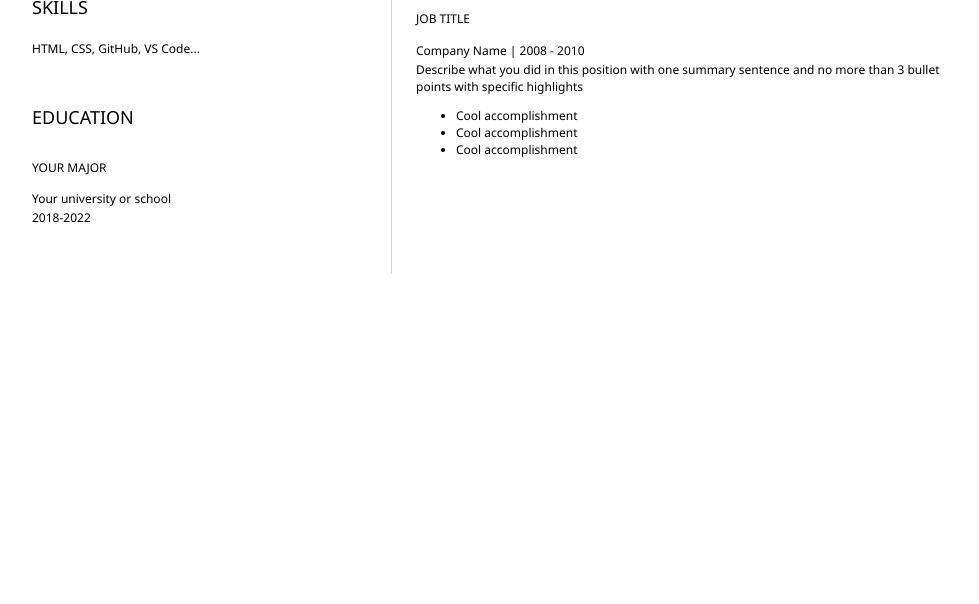
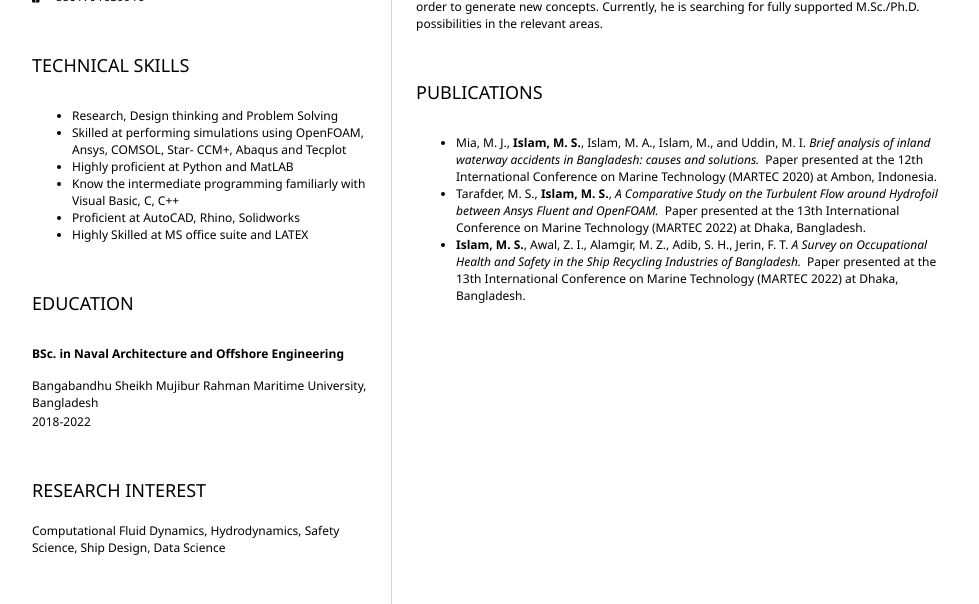
Before and after one commit to shariful-info/shariful-info.github.io, a plain HTML site: page index.html in a window 1280 px wide. Shown: the part 362-966 px from the top of the page, without its empty margins (152-1131 px from the left). Before the commit the page ends 800 px from the top, so only its background shows below. Drawn offline with Linux system fonts and the light colour scheme.

Commit message:
Add resume content

```diff
--- a/index.html
+++ b/index.html
@@ -8,9 +8,9 @@
 	<body>
 		<header id="header">
 			<!-- resume header with your name and title -->
-			<h1>Md. Shariful Islam</h1>
+			<h1>MD. SHARIFUL ISLAM</h1>
 			<hr>
-			FRESH GRADUATE
+			FRESH GRADUATE NAVAL ARCHITECT
 			<hr>
 		</header>
 		<main>
@@ -20,54 +20,87 @@
 					<!-- contact info including social media -->
                     <p>
                         <i class="fa fa-envelope" aria-hidden="true"></i>
-                        <a href="mailto:your-email@example.com">your-email@example.com</a>
+                        <a href="mailto:sharif.naoe@gmail.com">sharif.naoe@gmail.com</a>
                     </p>
                     <p>
-                        <i class="fab fa-github" aria-hidden="true"></i>
-                        <a href="github.com/gh-username">gh-username</a>
+                        <i class="fab fa-facebook" aria-hidden="true"></i>
+                        <a href="https://www.facebook.com/sharif.shariful">Shariful Sharif</a>
                     </p>
                     <p>
                         <i class="fab fa-linkedin" aria-hidden="true"></i>
-                        <a href="linkedin.com/linkedin-username">linkedin-username</a>
+                        <a href="https://www.linkedin.com/in/sharifshariful/">sharifshariful</a>
                     </p>
+                    <p>
+                        <i class="fab fa-researchgate" aria-hidden="true"></i>
+                        <a href="https://www.researchgate.net/profile/Md_Shariful_Islam22">Md. Shariful Islam</a>
+
+                    </p>
+                    <p>
+                        <i class="fab fa-google" aria-hidden="true"></i>
+                        <a href="https://scholar.google.com/citations?user=UrWqRmMAAAAJ&hl=">Md. Shariful Islam</a>
+
+                    </p>
+                    <p>
+                        <i class="fab fa fa-mobile" aria-hidden="true"></i>
+                        +8801791639916
+
+                    </p>
+
 				</section>
 				<section>
-					<h2>SKILLS</h2>
+					<h2>TECHNICAL SKILLS</h2>
 					<!-- your skills -->
-                    <p>HTML, CSS, GitHub, VS Code...</p>
+                    <ul>
+                        <li>Research, Design thinking and Problem Solving</li>
+                        <li>Skilled at performing simulations using OpenFOAM, Ansys, COMSOL, Star-
+                            CCM+, Abaqus and Tecplot</li>
+                        <li>Highly proficient at Python and MatLAB</li>
+                        <li>Know the intermediate programming familiarly with Visual Basic, C, C++</li>
+                        <li>Proficient at AutoCAD, Rhino, Solidworks</li>
+                        <li>Highly Skilled at MS office suite and LATEX</li>
+                </ul>
 				</section>
 				<section>
 					<h2>EDUCATION</h2>
 					<!-- your education -->
-                    <h3>YOUR MAJOR</h3>
+                    <h3><b>BSc. in Naval Architecture and Offshore Engineering</b></h3>
                     <p>
-                        Your university or school
+                        Bangabandhu Sheikh Mujibur Rahman Maritime University, Bangladesh
                     </p>
                     <p>
                         2018-2022
                     </p>
+				</section>
+                <section>
+					<h2>RESEARCH INTEREST</h2>
+					<!-- your skills -->
+                    <p>Computational Fluid Dynamics, Hydrodynamics, Safety Science, Ship Design, Data Science</p>
 				</section>
 			</article>
 			<article id="mainRight">
 				<section>
 					<h2>ABOUT</h2>
 					<!-- about you -->
-					<p>A brief paragraph about you and what kind of company you want to work for.</p>
-				</section>
+					<p>Md. Shariful Islam completed his B.Sc. in Naval Architecture and Offshore Engineering from Bangabandhu Sheikh Mujibur Rahman Maritime University, Bangladesh in December 2022.
+                        He placed third at the 8th Annual International Student Design Competition. </p>
+                    <p>Md. Shariful's primary research focus is Compuatational Fluid Dynamics in Hydrodynamics, Turbulence and Finite Elements Analysis.  </p>
+                    <p>Md. Shariful aspires to become a Research Scientist – whether in academia or industry – in order to generate new concepts. Currently, he is searching for fully supported M.Sc./Ph.D. possibilities in the relevant areas.</p>
+                </section>
 				<section>
-					<h2>WORK EXPERIENCE</h2>
+					<h2>PUBLICATIONS</h2>
 					<!-- your work experience -->
-                    <h3>JOB TITLE</h3>
-                    <p>
-                            Company Name | 2008 - 2010
-                    </p>
-                    <p>
-                            Describe what you did in this position with one summary sentence and no more than 3 bullet points with specific highlights
-                    </p>
                     <ul>
-                            <li>Cool accomplishment</li>
-                            <li>Cool accomplishment</li>
-                            <li>Cool accomplishment</li>
+                            <li>Mia, M. J., <b>Islam, M. S.</b>, Islam, M. A., Islam, M., and Uddin, M. I. <i>Brief analysis of
+                                inland waterway accidents in Bangladesh: causes and solutions.</i>Paper presented at
+                                the 12th International Conference on Marine Technology (MARTEC 2020) at Ambon,
+                                Indonesia.</li>
+                            <li>Tarafder, M. S.,<b> Islam, M. S.</b>, <i>A Comparative Study on the Turbulent Flow around Hydrofoil between Ansys Fluent and OpenFOAM.</i>Paper presented at
+                                the 13th International Conference on Marine Technology (MARTEC 2022) at Dhaka,
+                                Bangladesh.
+                                </li>
+                            <li><b>Islam, M. S.</b>, Awal, Z. I., Alamgir, M. Z., Adib, S. H., Jerin, F. T. <i>A Survey on Occupational Health and Safety in the Ship Recycling Industries of Bangladesh.</i>Paper presented at
+                                the 13th International Conference on Marine Technology (MARTEC 2022) at Dhaka,
+                                Bangladesh.</li>
                     </ul>
 				</section>
 			</article>
```
